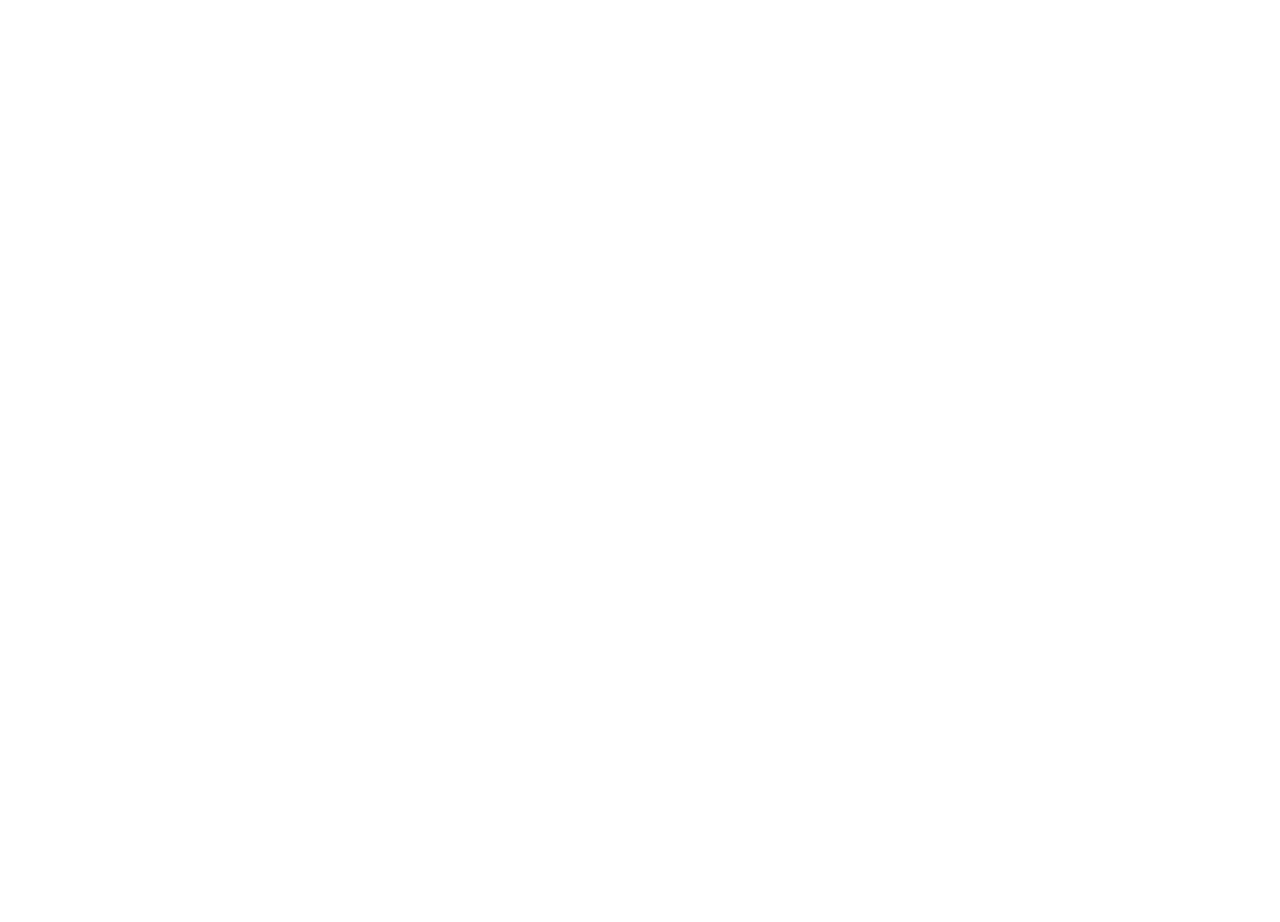
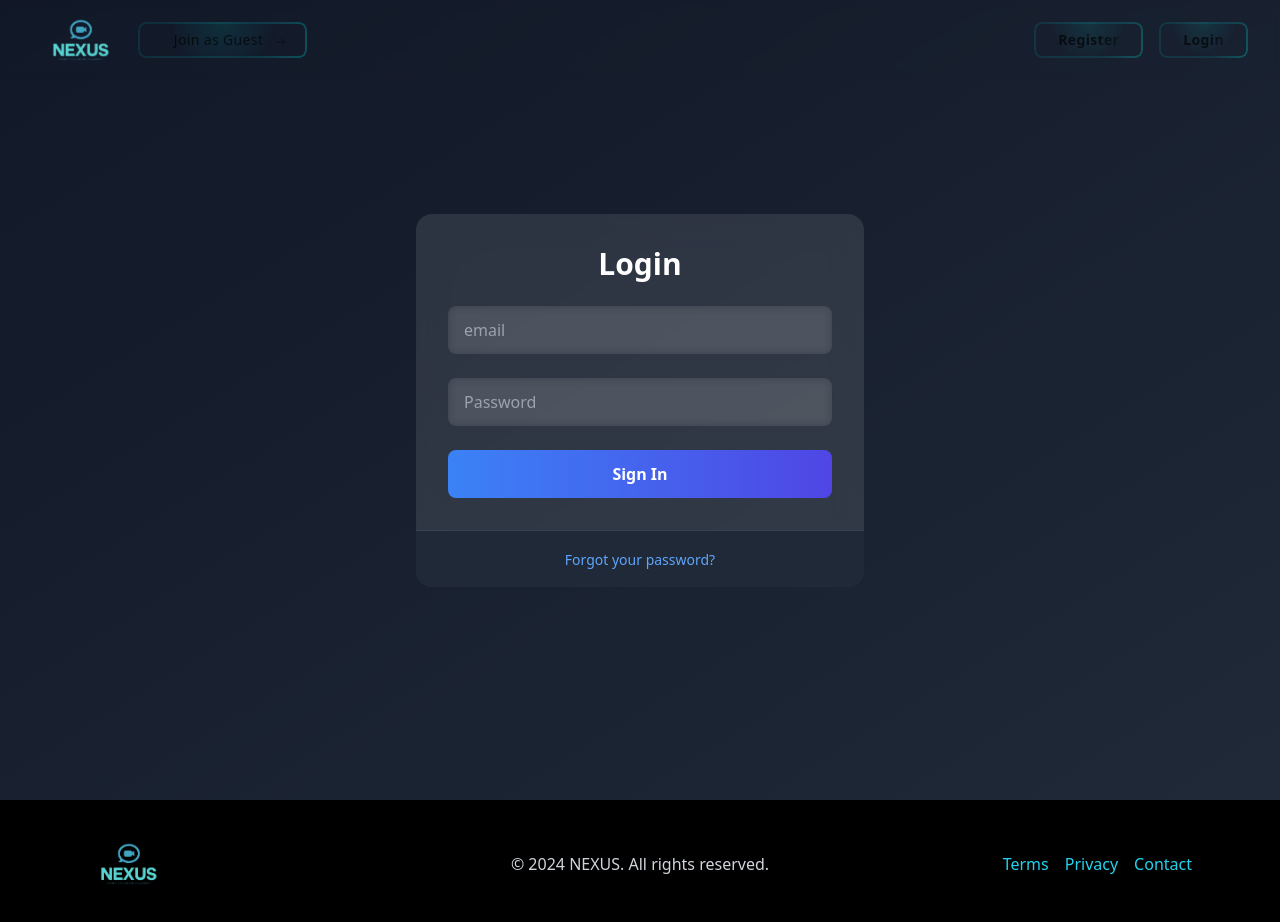
Before and after one commit to rahulxa/Nexus, a React (Vite) app in the folder frontend/: page /login in a window 1280 px wide. Before the commit this address had no page. Shown: the top 922 px of the page. Before the commit the page ends 800 px from the top, so only its background shows below. Built offline with nearby package versions, Linux system fonts and the light colour scheme.

Commit message:
adjust components

```diff
--- a/frontend/src/App.jsx
+++ b/frontend/src/App.jsx
@@ -1,14 +1,21 @@
 import { BrowserRouter, Routes, Route } from "react-router-dom"
+import NavBar from "./components/NavBar"
+import Footer from "./components/Footer"
 import Landing from "./pages/Landing"
+import Login from "./pages/Login"
+import Register from "./pages/Register"
 
 function App() {
-
   return (
     <>
       <BrowserRouter>
+        <NavBar />
         <Routes>
           <Route path="/" element={<Landing />} />
+          <Route path="/login" element={<Login />} />
+          <Route path="/register" element={<Register />} />
         </Routes>
+        <Footer />
       </BrowserRouter>
     </>
   )
--- a/frontend/src/components/Footer.jsx
+++ b/frontend/src/components/Footer.jsx
@@ -2,7 +2,7 @@
 
 function Footer() {
     return (
-        <footer className="bg-black bg-opacity-80 text-gray-300 py-8">
+        <footer className="bg-black bg-opacity-100 text-gray-300 py-8">
             <div className="max-w-6xl mx-auto px-4 flex flex-wrap justify-between items-center">
                 <div className="w-full md:w-1/3 text-center md:text-left mb-6 md:mb-0">
                     <img src='MyLogo.png' className='h-16 w-auto mx-auto md:mx-0' alt="Logo" />
--- a/frontend/src/components/Hero.jsx
+++ b/frontend/src/components/Hero.jsx
@@ -1,35 +1,27 @@
 import React from 'react'
-import ShinyButton from './magicui/ShinyButton'
 import WordRotate from './magicui/WordRotate'
-import { ArrowRightIcon } from '@radix-ui/react-icons'
 
 function Hero() {
     const words = ["Connect", "Communicate", "Collaborate"]
 
     return (
         <div className='relative z-10 flex flex-col min-h-screen'>
-            <div className='flex items-center justify-between'>
-                <div className='flex items-center'>
-                    <img src='MyLogo.png' className='h-24 w-auto' alt="Logo" />
-                    <ShinyButton text="Join as Guest" className="ml-2">
-                        <ArrowRightIcon className="size-3 ml-1 mt-1 transition-transform duration-300 ease-in-out group-hover:translate-x-0.5" />
-                    </ShinyButton>
-                </div>
-                <div className='flex items-center space-x-4 mr-6'>
-                    <ShinyButton text="Register" />
-                    <ShinyButton text="Login" className="font-semibold" />
-                </div>
-            </div>
+
             <div className='flex-grow flex items-center justify-between px-8'>
-                <div className='w-1/2'>
-                    <h1 className="text-gray-200 text-6xl font-bold font-playfair">Introducing <span className="text-[rgb(0,200,200)]">NEXUS</span></h1>
+                <div className='w-1/2 mb-28 '>
+                    <h1 className="text-gray-200 text-6xl font-bold font-playfair">
+                        Introducing{" "}
+                        <span className="inline-block text-transparent bg-clip-text bg-gradient-to-r from-cyan-400 via-teal-300 to-blue-500">
+                            NEXUS
+                        </span>
+                    </h1>
                     <WordRotate
                         words={words}
                         className="text-6xl font-poppins bg-clip-text text-transparent bg-gradient-to-r from-[#00C8C8] to-[#008080]"
                     />
                     <h1 className="text-gray-200 text-2xl font-poppins mt-4">Bringing people together wherever they are.</h1>
                 </div>
-                <div className='w-1/2 flex flex-col items-center mt-10'>
+                <div className='w-1/2 flex flex-col items-center'>
                     <div className="relative w-96 h-64 bg-gray-800 rounded-lg shadow-lg overflow-hidden">
                         <div className="absolute inset-0 bg-gradient-to-br from-cyan-400 to-blue-600 opacity-75"></div>
                         <div className="absolute inset-1 bg-gray-900 rounded-lg flex items-center justify-center">
--- /dev/null
+++ b/frontend/src/components/NavBar.jsx
@@ -0,0 +1,35 @@
+import React from 'react'
+import ShinyButton from './magicui/ShinyButton'
+import { ArrowRightIcon } from '@radix-ui/react-icons'
+import { Link } from "react-router-dom"
+
+function NavBar() {
+    return (
+        <nav className='fixed top-0 left-0 right-0 z-50 bg-opacity-100 backdrop-blur-sm'>
+            <div className='max-w-7xl mx-auto px-4 sm:px-6 lg:px-8'>
+                <div className='flex items-center justify-between h-20'>
+                    <div className='flex items-center'>
+                        <Link to="/">
+                            <img src='MyLogo.png' className='h-16 w-auto' alt="Logo" />
+                        </Link>
+                        <Link to="/Join as guest">
+                            <ShinyButton text="Join as Guest" className="ml-2">
+                                <ArrowRightIcon className="size-3 ml-1 mt-1 transition-transform duration-300 ease-in-out group-hover:translate-x-0.5" />
+                            </ShinyButton>
+                        </Link>
+                    </div>
+                    <div className='flex items-center space-x-4'>
+                        <Link to="/register">
+                            <ShinyButton text="Register" />
+                        </Link>
+                        <Link to="/login">
+                            <ShinyButton text="Login" className="font-semibold" />
+                        </Link>
+                    </div>
+                </div>
+            </div>
+        </nav>
+    )
+}
+
+export default NavBar
--- a/frontend/src/components/magicui/WordRotate.jsx
+++ b/frontend/src/components/magicui/WordRotate.jsx
@@ -3,7 +3,7 @@
 
 const WordRotate = ({
     words,
-    duration = 2000,
+    duration = 1500,
     framerProps = {
         initial: { opacity: 0, y: -50 },
         animate: { opacity: 1, y: 0 },
--- a/frontend/src/index.css
+++ b/frontend/src/index.css
@@ -1,6 +1,8 @@
 @tailwind base;
 @tailwind components;
 @tailwind utilities;
+
+
 
 * {
     margin: 0;
--- a/frontend/src/pages/Landing.jsx
+++ b/frontend/src/pages/Landing.jsx
@@ -8,11 +8,10 @@
     return (
         <div className="min-h-screen bg-black">
             <div className="min-h-screen bg-cover bg-center bg-fixed" style={{ backgroundImage: 'url(back2.jpg)' }}>
-                <div className="backdrop-blur-sm bg-black bg-opacity-25 min-h-screen">
+                <div className="backdrop-blur-sm bg-black bg-opacity-25 min-h-screen pt-24">
                     <Hero />
                     <Features />
                     <About />
-                    <Footer />
                 </div>
             </div>
         </div>
--- /dev/null
+++ b/frontend/src/pages/Login.jsx
@@ -0,0 +1,74 @@
+"use client";
+
+import React, { useState } from "react";
+import { motion } from "framer-motion";
+
+const Login = () => {
+    const [email, setEmail] = useState("");
+    const [password, setPassword] = useState("");
+
+    const handleLogin = (e) => {
+        e.preventDefault();
+        console.log("Login attempt with:", { email, password });
+    };
+
+    return (
+        <div className="flex min-h-screen items-center justify-center bg-gradient-to-br from-gray-900 to-gray-800 p-4">
+            <motion.div
+                initial={{ opacity: 0, scale: 0.95 }}
+                animate={{ opacity: 1, scale: 1 }}
+                transition={{ duration: 0.5 }}
+                className="w-full max-w-md overflow-hidden rounded-2xl bg-white/10 backdrop-blur-lg"
+            >
+                <div className="p-8">
+                    <h2 className="mb-6 text-center text-3xl font-extrabold text-white">Login</h2>
+                    <form onSubmit={handleLogin} className="space-y-6">
+                        <div>
+                            <label htmlFor="email" className="sr-only">
+                                Email
+                            </label>
+                            <input
+                                id="email"
+                                type="email"
+                                placeholder="email"
+                                value={email}
+                                onChange={(e) => setEmail(e.target.value)}
+                                className="w-full rounded-lg bg-white/5 px-4 py-3 text-white placeholder-gray-400 backdrop-blur-sm focus:outline-none focus:ring-2 focus:ring-blue-500"
+                            />
+                        </div>
+                        <div>
+                            <label htmlFor="password" className="sr-only">
+                                Password
+                            </label>
+                            <input
+                                id="password"
+                                type="password"
+                                placeholder="Password"
+                                value={password}
+                                onChange={(e) => setPassword(e.target.value)}
+                                className="w-full rounded-lg bg-white/5 px-4 py-3 text-white placeholder-gray-400 backdrop-blur-sm focus:outline-none focus:ring-2 focus:ring-blue-500"
+                            />
+                        </div>
+                        <div>
+                            <motion.button
+                                whileHover={{ scale: 1.02 }}
+                                whileTap={{ scale: 0.98 }}
+                                className="w-full rounded-lg bg-gradient-to-r from-blue-500 to-indigo-600 px-4 py-3 font-bold text-white transition-all hover:from-blue-600 hover:to-indigo-700 focus:outline-none focus:ring-2 focus:ring-blue-500 focus:ring-offset-2 focus:ring-offset-gray-800"
+                                type="submit"
+                            >
+                                Sign In
+                            </motion.button>
+                        </div>
+                    </form>
+                </div>
+                <div className="border-t border-gray-700 bg-gray-800 px-8 py-4 text-center">
+                    <a href="#" className="text-sm font-medium text-blue-400 hover:text-blue-300">
+                        Forgot your password?
+                    </a>
+                </div>
+            </motion.div>
+        </div>
+    );
+};
+
+export default Login;
--- /dev/null
+++ b/frontend/src/pages/Register.jsx
@@ -0,0 +1,9 @@
+import React from 'react'
+
+function Register() {
+    return (
+        <div>Register</div>
+    )
+}
+
+export default Register
```
